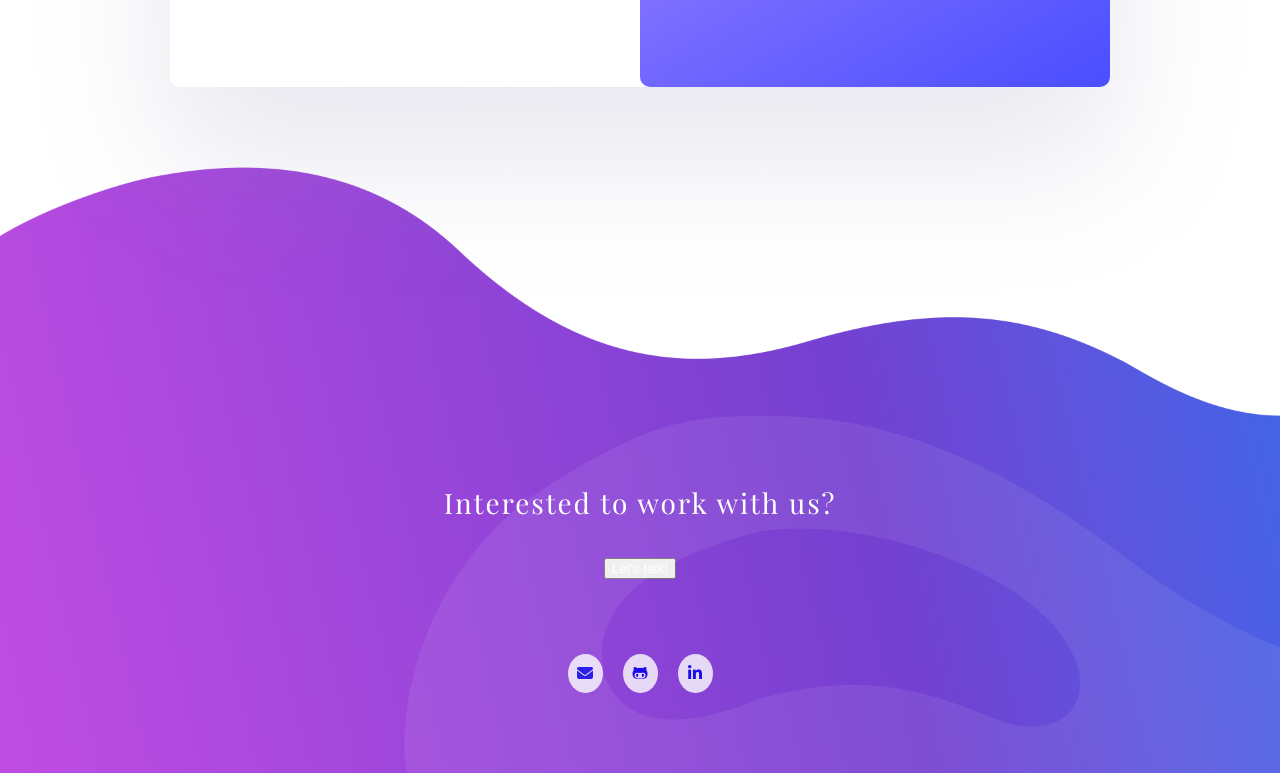
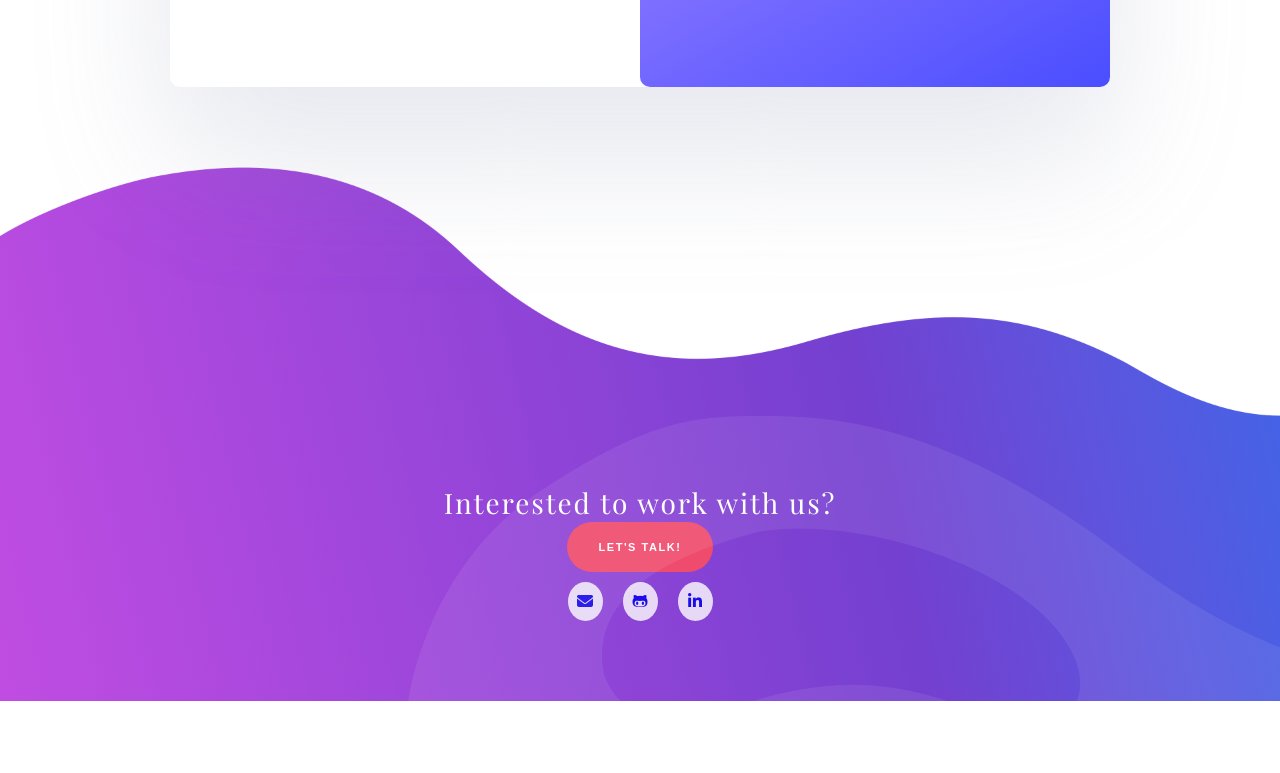
Before and after one commit to jael-VRR/newPortafolio, a React (Create React App) app: page / in a window 1280 px wide. Shown: the part 4851-5624 px from the top of the page. After the commit the page ends 5552 px from the top, so only its background shows below. Built offline with nearby package versions, Linux system fonts and the light colour scheme.

Commit message:
style btn footer

```diff
--- a/src/styles/btnFooter.css
+++ b/src/styles/btnFooter.css
@@ -1,6 +1,11 @@
-.btn-footer{
+
+  .btn-final{
+
+    color: transparent;
+    transition: all .5s ease-in-out;
+    background: #ef4b6c;
     height: 50px;
-    padding: 36px 32px;
+    padding: 16px 32px;
     font-family: "Paperpillar", sans-serif;
     font-weight: 900;
     font-size: 0.688rem;
@@ -11,14 +16,6 @@
     border-radius: 25px;
     cursor: pointer;
 
-
-  }
-  .btn-primary {
-
-    color: transparent;
-    transition: all .5s ease-in-out;
-    background: #ef4b6c;
-
   }
 
   .text-btn{
```
